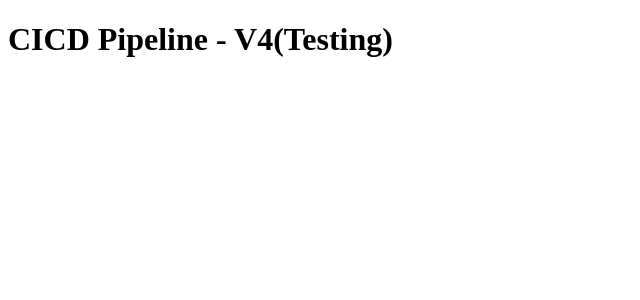
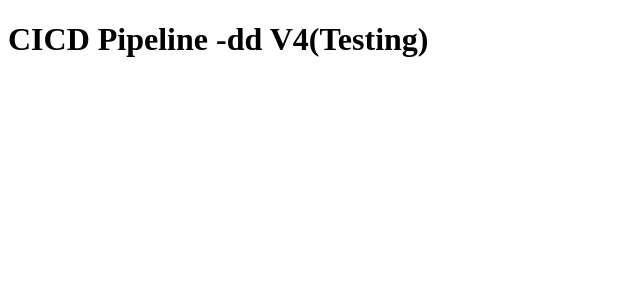
Before and after one commit to Sandeep11761/ci_cd_test, a React (Vite) app: page / in a window 1280 px wide. Shown: the top 300 px of the page, without its empty margins (0-640 px from the left). Built offline with nearby package versions, Linux system fonts and the light colour scheme.

Commit message:
Saving 8

```diff
--- a/src/App.jsx
+++ b/src/App.jsx
@@ -3,7 +3,7 @@ import React from 'react'
 const App = () => {
   return (
     <div>
-      <h1>CICD Pipeline - V4(Testing)</h1>
+      <h1>CICD Pipeline -dd V4(Testing)</h1>
     </div>
   )
 }
```
